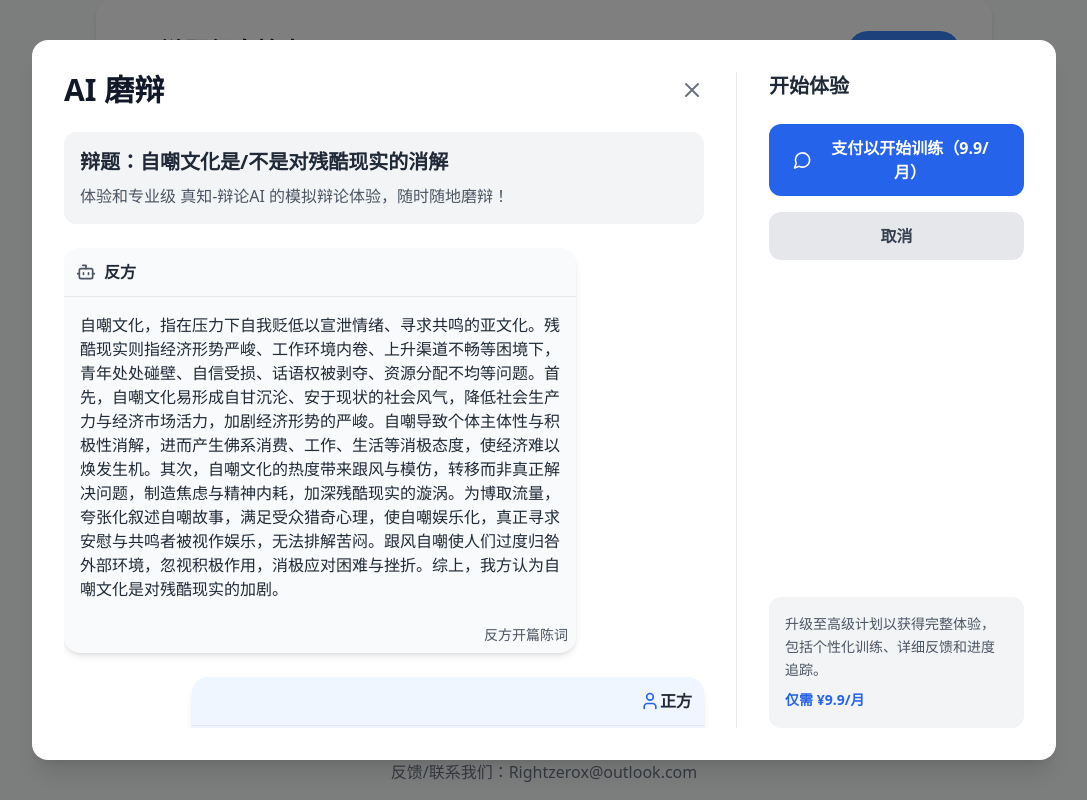
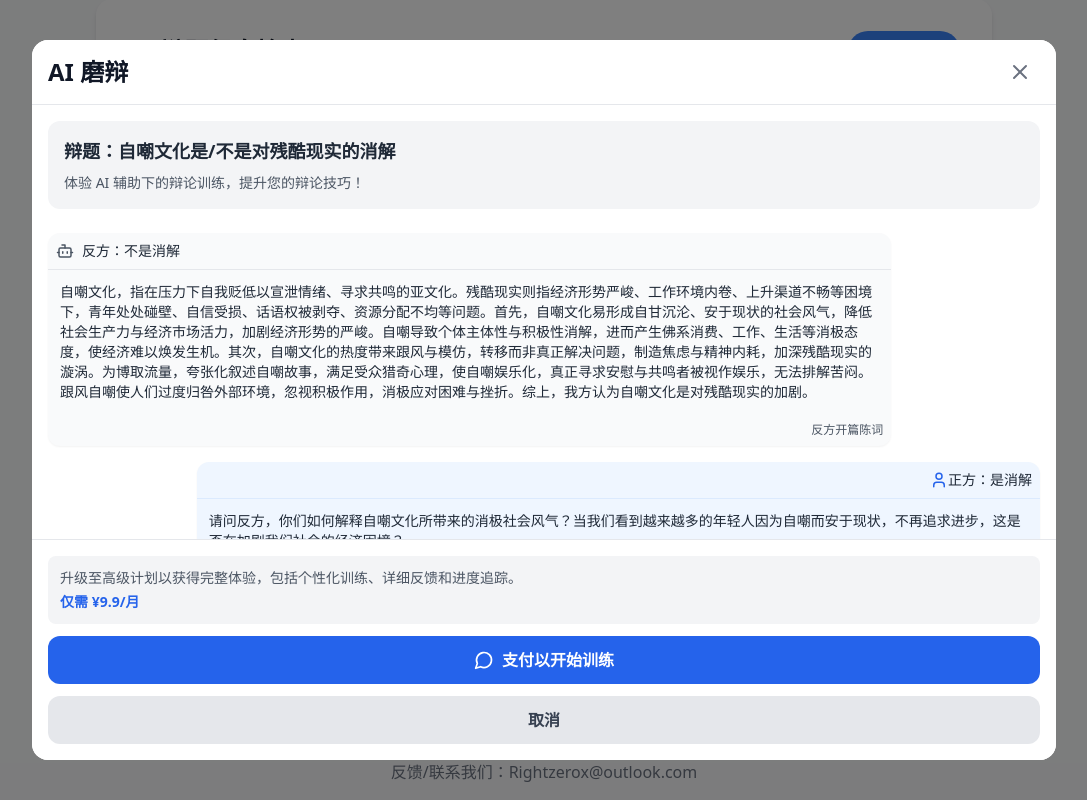
Before and after one commit to RZX00/debate0.2, a React (Vite) app: page / in a window 1280 px wide. Both pictures are taken after a click on the button "体验". Shown: the part 253-1053 px from the top of the page, without its empty margins (96-1183 px from the left). Built offline with nearby package versions, Linux system fonts and the light colour scheme.

Commit message:
Update AIDebateExperience.tsx

```diff
--- a/src/components/AIDebateExperience.tsx
+++ b/src/components/AIDebateExperience.tsx
@@ -9,7 +9,6 @@ interface Message {
 
 const AIDebateExperience: React.FC<{ onClose: () => void }> = ({ onClose }) => {
   const [showNotification, setShowNotification] = useState(false);
-
   const debateTopic = "自嘲文化是/不是对残酷现实的消解";
 
   const conversation: Message[] = [
@@ -37,22 +36,7 @@ const AIDebateExperience: React.FC<{ onClose: () => void }> = ({ onClose }) => {
       role: 'ai',
       content: '确实存在跟风与模仿的现象，但这并不能否定自嘲文化的价值。跟风者可能没有完全理解自嘲的含义，但这并不意味着自嘲文化本身就是错误的。至于制造焦虑和精神内耗，这更多是个体在面对社会压力时的反应，与自嘲文化本身无直接关联。',
       stage: '反方驳论'
-    },
-    {
-      role: 'ai',
-      content: '正方一直强调自嘲文化的负面影响，但你们是否忽视了它所带来的积极面？自嘲文化让我们在面对残酷现实时有了更多的勇气去面对，去寻求解决方案。它鼓励我们保持前行的姿态，在矛盾中选择奋进。',
-      stage: '反方质询'
-    },
-    {
-      role: 'user',
-      content: '我并没有忽视自嘲文化的积极面，但我认为这些积极面并不能掩盖其带来的问题。自嘲文化可能让个体在面对困境时选择逃避，而不是积极寻求解决之道。它可能让人们过度归咎于外部环境，而忽视了人本身可以起到的积极作用。',
-      stage: '正方驳论'
-    },
-    {
-      role: 'ai',
-      content: '正方对自嘲文化的理解似乎过于片面。自嘲并不是逃避，而是一种以轻松的方式去面对困境。它让我们在保持幽默的同时，也能更加清醒地认识到问题的本质。而且，自嘲文化并不是要人们忽视外部环境的影响，而是要我们在面对困境时保持一种积极的心态。',
-      stage: '反方质询'
-    },
+    }
   ];
 
   const handleExperienceClick = () => {
@@ -62,35 +46,41 @@ const AIDebateExperience: React.FC<{ onClose: () => void }> = ({ onClose }) => {
 
   return (
     <div className="fixed inset-0 bg-black bg-opacity-50 flex items-center justify-center z-50">
-      <div className="bg-white rounded-2xl shadow-xl p-8 max-w-5xl w-full max-h-[90vh] overflow-hidden flex relative">
+      <div className="bg-white w-full h-full md:h-auto md:max-h-[90vh] md:rounded-2xl md:max-w-5xl md:w-full overflow-hidden flex flex-col">
         {showNotification && (
-          <div className="absolute top-0 left-0 right-0 bg-green-500 text-white p-4 text-center animate-fade-in-up">
-            wow！没想到你真的愿意付费体验我们的功能！感谢您的支持！我们会全力开发该功能！一旦上线，我们将立即通知您。期待为您带来更优质的体验！
+          <div className="absolute top-0 left-0 right-0 bg-green-500 text-white p-4 text-center animate-fade-in-up z-50">
+            感谢您的支持！该功能正在积极开发中。一旦上线，我们将立即通知您。期待为您带来更优质的体验！
           </div>
         )}
-        <div className="flex-1 pr-8 overflow-y-auto">
-          <div className="flex justify-between items-center mb-6">
-            <h2 className="text-3xl font-bold text-gray-900">AI 磨辩</h2>
-            <button onClick={onClose} className="text-gray-500 hover:text-gray-700 transition-colors">
+
+        <div className="flex-1 overflow-y-auto">
+          <div className="sticky top-0 bg-white z-40 px-4 py-3 border-b border-gray-200">
+            <div className="flex justify-between items-center">
+              <h2 className="text-2xl font-bold text-gray-900">AI 磨辩</h2>
+              <button onClick={onClose} className="p-2 text-gray-500 hover:text-gray-700">
                 <X size={24} />
               </button>
             </div>
+          </div>
+
+          <div className="p-4">
             <div className="bg-gray-100 rounded-xl p-4 mb-6">
-            <h3 className="text-xl font-semibold text-gray-800 mb-2">辩题：{debateTopic}</h3>
-            <p className="text-gray-600">体验和专业级 真知-辩论AI 的模拟辩论体验，随时随地磨辩！</p>
+              <h3 className="text-lg font-semibold text-gray-800 mb-2">辩题：{debateTopic}</h3>
+              <p className="text-sm text-gray-600">体验 AI 辅助下的辩论训练，提升您的辩论技巧！</p>
             </div>
-          <div className="space-y-6">
+
+            <div className="space-y-4">
               {conversation.map((message, index) => (
                 <div key={index} className={`flex ${message.role === 'user' ? 'justify-end' : 'justify-start'}`}>
-                <div className={`max-w-[80%] rounded-2xl shadow-md ${message.role === 'user' ? 'bg-blue-50' : 'bg-gray-50'}`}>
-                  <div className={`flex items-center ${message.role === 'user' ? 'justify-end' : 'justify-start'} p-3 border-b ${message.role === 'user' ? 'border-blue-100' : 'border-gray-200'}`}>
-                    {message.role === 'ai' ? <Bot size={20} className="mr-2 text-gray-600" /> : <User size={20} className="ml-2 text-blue-600" />}
-                    <span className="font-semibold text-gray-800">{message.role === 'user' ? '正方' : '反方'}</span>
+                  <div className={`max-w-[85%] rounded-xl shadow-sm ${message.role === 'user' ? 'bg-blue-50' : 'bg-gray-50'}`}>
+                    <div className={`flex items-center ${message.role === 'user' ? 'justify-end' : 'justify-start'} p-2 border-b ${message.role === 'user' ? 'border-blue-100' : 'border-gray-200'}`}>
+                      {message.role === 'ai' ? <Bot size={18} className="mr-2 text-gray-600" /> : <User size={18} className="ml-2 text-blue-600" />}
+                      <span className="font-medium text-sm text-gray-800">{message.role === 'user' ? '正方：是消解' : '反方：不是消解'}</span>
                     </div>
-                  <div className="p-4">
-                    <p className="text-gray-800">{message.content}</p>
+                    <div className="p-3">
+                      <p className="text-sm text-gray-800">{message.content}</p>
                     </div>
-                  <div className={`text-sm ${message.role === 'user' ? 'text-blue-600' : 'text-gray-600'} p-2 text-right`}>
+                    <div className={`text-xs ${message.role === 'user' ? 'text-blue-600' : 'text-gray-600'} p-2 text-right`}>
                       {message.stage}
                     </div>
                   </div>
@@ -98,28 +88,28 @@ const AIDebateExperience: React.FC<{ onClose: () => void }> = ({ onClose }) => {
               ))}
             </div>
           </div>
-        <div className="w-72 flex flex-col justify-between border-l border-gray-200 pl-8">
-          <div>
-            <h3 className="text-xl font-semibold mb-6 text-gray-800">开始体验</h3>
-            <div className="space-y-4">
+        </div>
+
+        <div className="sticky bottom-0 w-full bg-white border-t border-gray-200 p-4 space-y-3">
+          <div className="bg-gray-100 rounded-lg p-3 mb-3">
+            <p className="text-sm text-gray-600">
+              升级至高级计划以获得完整体验，包括个性化训练、详细反馈和进度追踪。
+              <span className="block mt-1 font-semibold text-blue-600">仅需 ¥9.9/月</span>
+            </p>
+          </div>
           <button
+            onClick={handleExperienceClick}
             className="w-full bg-blue-600 text-white font-semibold py-3 px-6 rounded-xl hover:bg-blue-700 transition-colors flex items-center justify-center"
-                onClick={handleExperienceClick}
           >
             <MessageCircle size={20} className="mr-2" />
-                支付以开始训练（9.9/月）
+            支付以开始训练
           </button>
-              <button onClick={onClose} className="w-full bg-gray-200 text-gray-700 font-semibold py-3 px-6 rounded-xl hover:bg-gray-300 transition-colors">
+          <button
+            onClick={onClose}
+            className="w-full bg-gray-200 text-gray-700 font-semibold py-3 px-6 rounded-xl hover:bg-gray-300 transition-colors"
+          >
             取消
           </button>
-            </div>
-          </div>
-          <div className="mt-8 bg-gray-100 rounded-xl p-4">
-            <p className="text-sm text-gray-600 leading-relaxed">
-              升级至高级计划以获得完整体验，包括个性化训练、详细反馈和进度追踪。
-              <span className="block mt-2 font-semibold text-blue-600">仅需 ¥9.9/月</span>
-            </p>
-          </div>
         </div>
       </div>
     </div>
```
Lines whose indentation alone changed are shown as unchanged.
